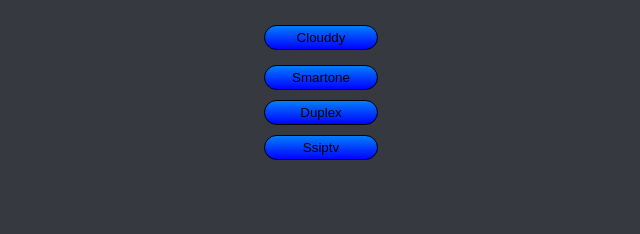
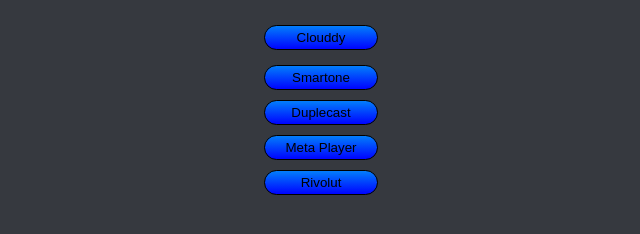
Before and after one commit to alessandro-jr/plugin-apps, a plain HTML site: page index.html in a window 1280 px wide. Shown: the whole page, without its empty margins (319-959 px from the left). Drawn offline with Linux system fonts and the light colour scheme.

Commit message:
Update index.html

```diff
--- a/index.html
+++ b/index.html
@@ -13,10 +13,13 @@
             <button onclick="window.location.href='https://smartone-iptv.com/plugin/smart_one/main_generate'">Smartone</button>
         </p>
         <p>
-            <button onclick="window.location.href='https://edit.duplexplay.com'">Duplex</button>
+            <button onclick="window.location.href='http://duplecast.com/plugin/duplecast/device_login/'">Duplecast</button>
         </p>
-        <p>
-            <button onclick="window.location.href='https://ss-iptv.com/en/users/playlist'">Ssiptv</button>
+	<p>
+            <button onclick="window.location.href='https://meta-player.app'">Meta Player</button>
+        </p>
+	<p>
+            <button onclick="window.location.href='https://rivolutplayer.com/login'">Rivolut</button>
         </p>
         <ul>
         </ul>
```
